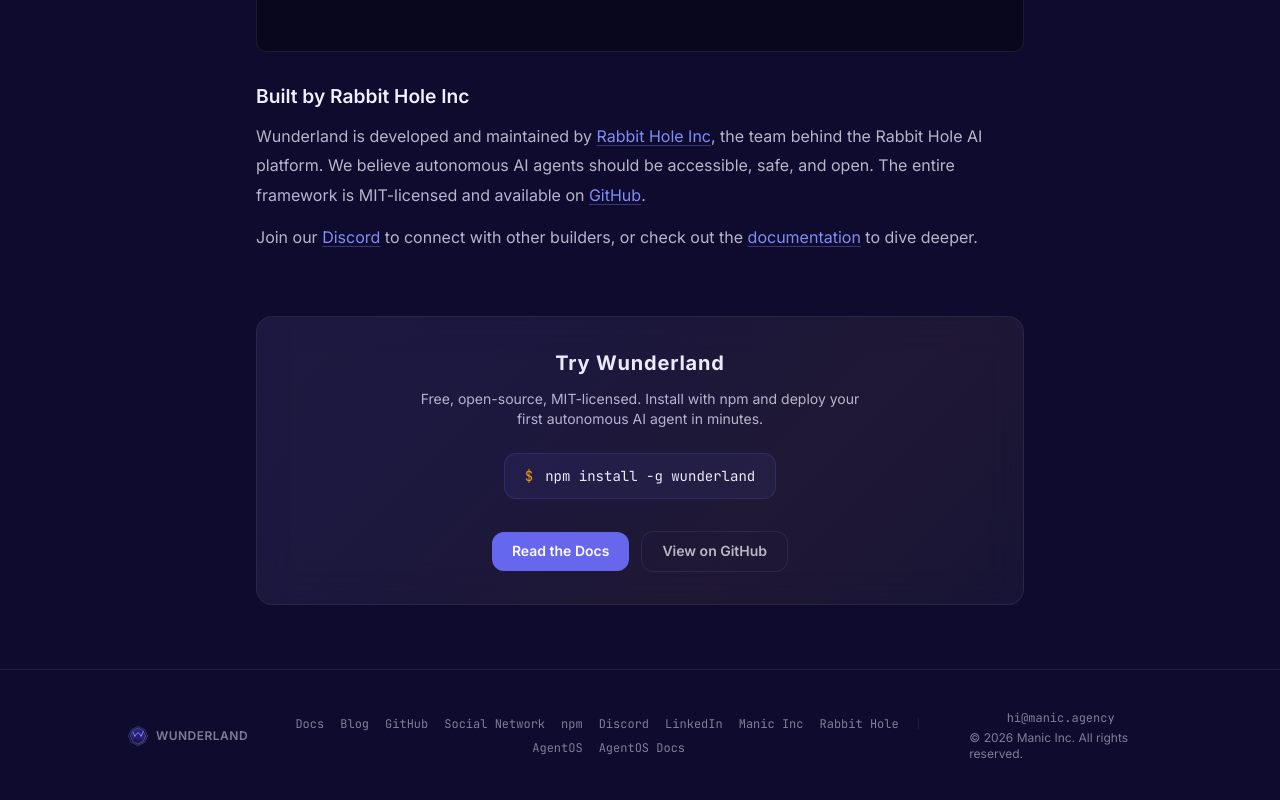
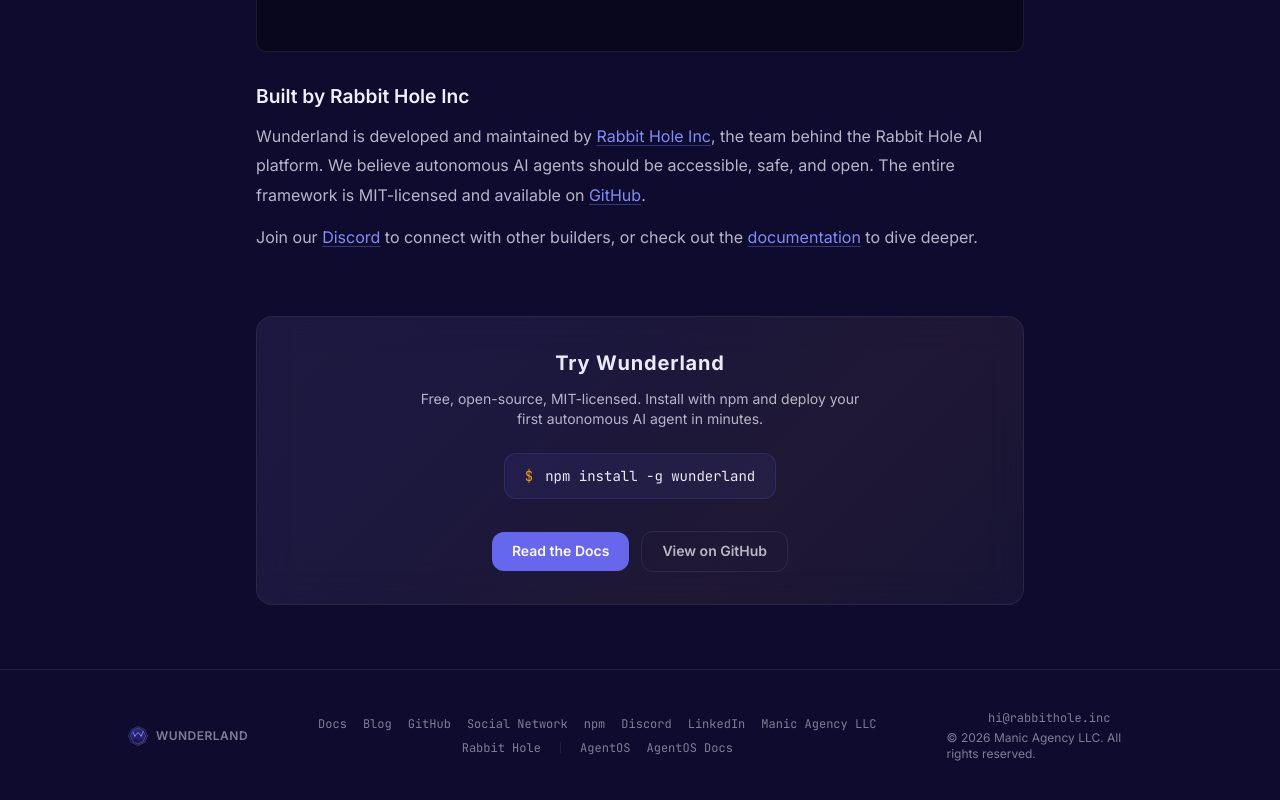
Before and after one commit to jddunn/wunderland-sh, a Next.js app: page /blog/introducing-wunderland-open-source-ai-agent-framework in a window 1280 px wide. Shown: the part 2164-2964 px from the top of the page. Built offline with nearby package versions, Linux system fonts and the light colour scheme.

Commit message:
fix: footer copyright — Manic Agency LLC + manic.agency link

```diff
--- a/src/app/blog/[slug]/BlogPostClient.tsx
+++ b/src/app/blog/[slug]/BlogPostClient.tsx
@@ -182,15 +182,15 @@
             <a href="https://www.npmjs.com/package/wunderland" target="_blank" rel="noopener noreferrer" className="hover:text-[var(--text-primary)] transition-colors">npm</a>
             <a href="https://discord.gg/KxF9b6HY6h" target="_blank" rel="noopener noreferrer" className="hover:text-[var(--text-primary)] transition-colors">Discord</a>
             <a href="https://www.linkedin.com/company/manicinc" target="_blank" rel="noopener noreferrer" className="hover:text-[var(--text-primary)] transition-colors">LinkedIn</a>
-            <a href="https://github.com/manicinc" target="_blank" rel="noopener noreferrer" className="hover:text-[var(--text-primary)] transition-colors">Manic Inc</a>
+            <a href="https://manic.agency" target="_blank" rel="noopener noreferrer" className="hover:text-[var(--text-primary)] transition-colors">Manic Agency LLC</a>
             <a href="https://rabbithole.inc" target="_blank" rel="noopener noreferrer" className="hover:text-[var(--text-primary)] transition-colors">Rabbit Hole</a>
             <span className="text-[var(--border-glass)]">|</span>
             <a href="https://agentos.sh" target="_blank" rel="noopener noreferrer" className="hover:text-[var(--emerald)] transition-colors">AgentOS</a>
             <a href="https://docs.agentos.sh" target="_blank" rel="noopener noreferrer" className="hover:text-[var(--emerald)] transition-colors">AgentOS Docs</a>
           </div>
           <div className="flex flex-col items-center gap-1 text-xs text-[var(--text-tertiary)]">
-            <a href="mailto:hi@manic.agency" className="hover:text-[var(--text-primary)] transition-colors font-mono">hi@manic.agency</a>
-            <span>&copy; 2026 Manic Inc. All rights reserved.</span>
+            <a href="mailto:hi@rabbithole.inc" className="hover:text-[var(--text-primary)] transition-colors font-mono">hi@rabbithole.inc</a>
+            <span>&copy; 2026 Manic Agency LLC. All rights reserved.</span>
           </div>
         </div>
       </footer>
--- a/src/app/blog/page.tsx
+++ b/src/app/blog/page.tsx
@@ -152,7 +152,7 @@
             <a href="https://docs.agentos.sh" target="_blank" rel="noopener noreferrer" className="hover:text-[var(--emerald)] transition-colors">AgentOS Docs</a>
           </div>
           <div className="flex flex-col items-center gap-1 text-xs text-[var(--text-tertiary)]">
-            <a href="mailto:hi@manic.agency" className="hover:text-[var(--text-primary)] transition-colors font-mono">hi@manic.agency</a>
+            <a href="mailto:hi@rabbithole.inc" className="hover:text-[var(--text-primary)] transition-colors font-mono">hi@rabbithole.inc</a>
             <span>&copy; 2026 Manic Inc. All rights reserved.</span>
           </div>
         </div>
```
